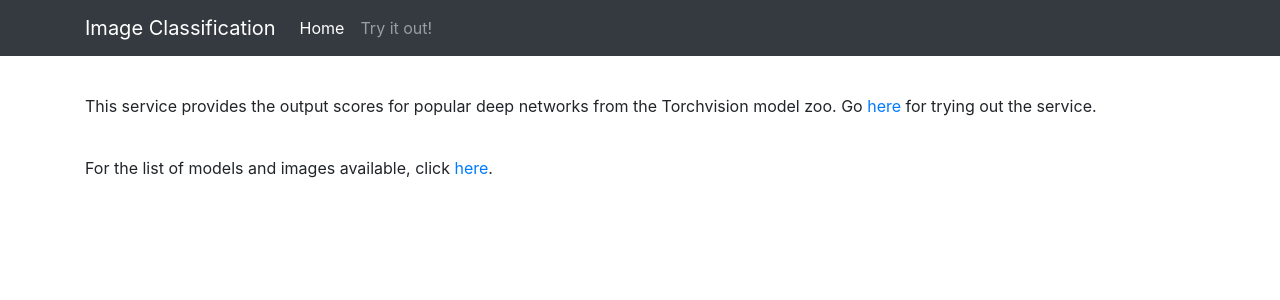
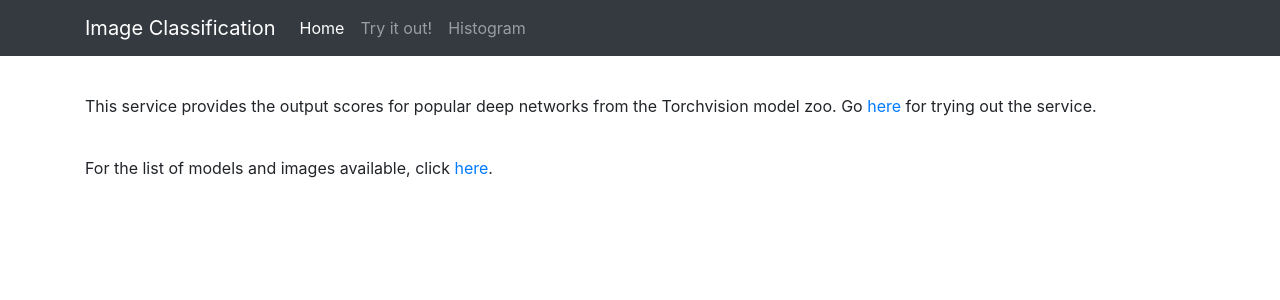
Before and after one commit to jonas-oms/isde-projects-2024-D, a FastAPI app: page / in a window 1280 px wide. Shown: the top 300 px of the page. Run offline with FastAPI, Linux system fonts and the light colour scheme; some libraries are stand-ins or nearby versions.

Commit message:
added Histogram Button

```diff
--- a/app/templates/base.html
+++ b/app/templates/base.html
@@ -29,6 +29,9 @@
                 <li class="nav-item">
                     <a class="nav-link" href="/classifications">Try it out!</a>
                 </li>
+                <li class="nav-item">
+                    <a class="nav-link" href="/histogram">Histogram</a>
+                </li>
 
             </ul>
         </div>
```
